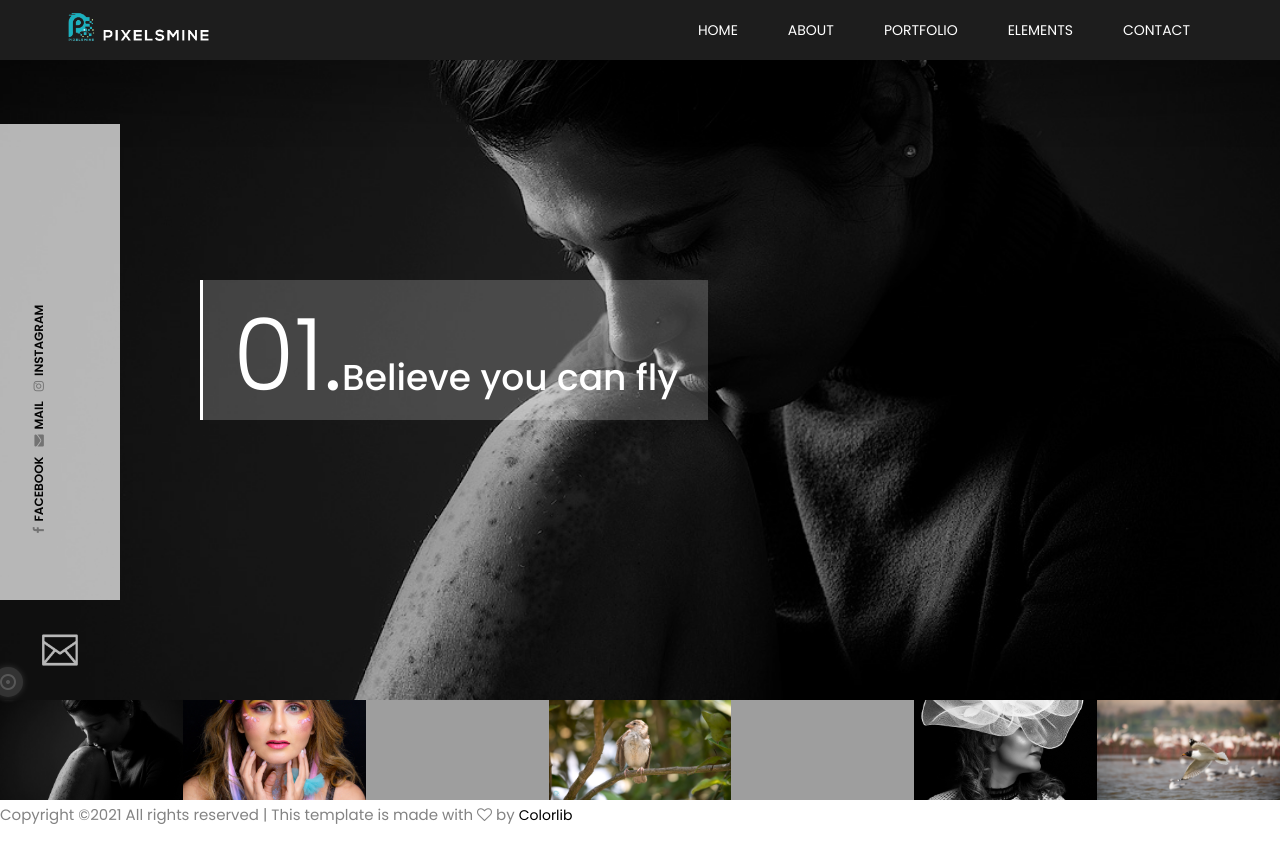
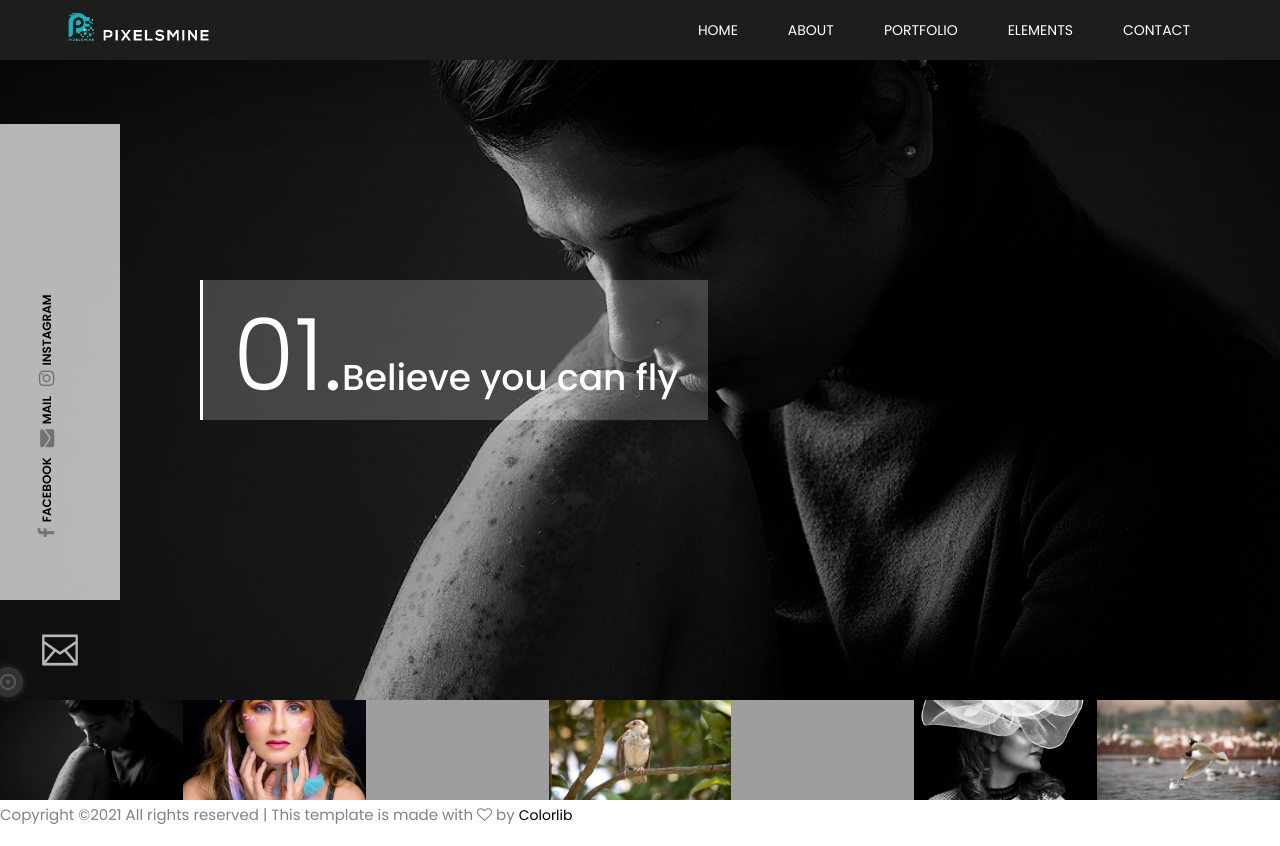
Before and after one commit to aniketpatil0315/pixelsmine-new, a PHP site: page /index.php in a window 1280 px wide. Run offline with PHP 8.4, Linux system fonts and the light colour scheme; grey boxes are pictures that could not be loaded.

Commit message:
change in social menu size

```diff
--- a/css/core-style.css
+++ b/css/core-style.css
@@ -607,7 +607,7 @@ img {
 }
 
 .social-info-area a i {
-    font-size: 12px;
+    font-size: 18px;
     color: #9f9f9f;
     margin-right: 5px;
 }
```
